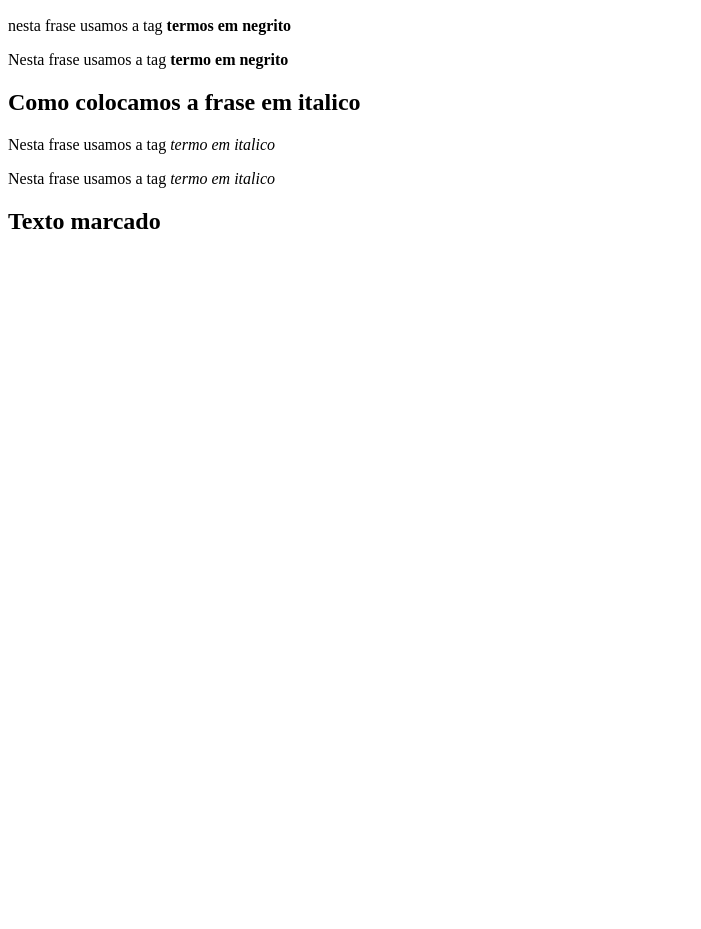
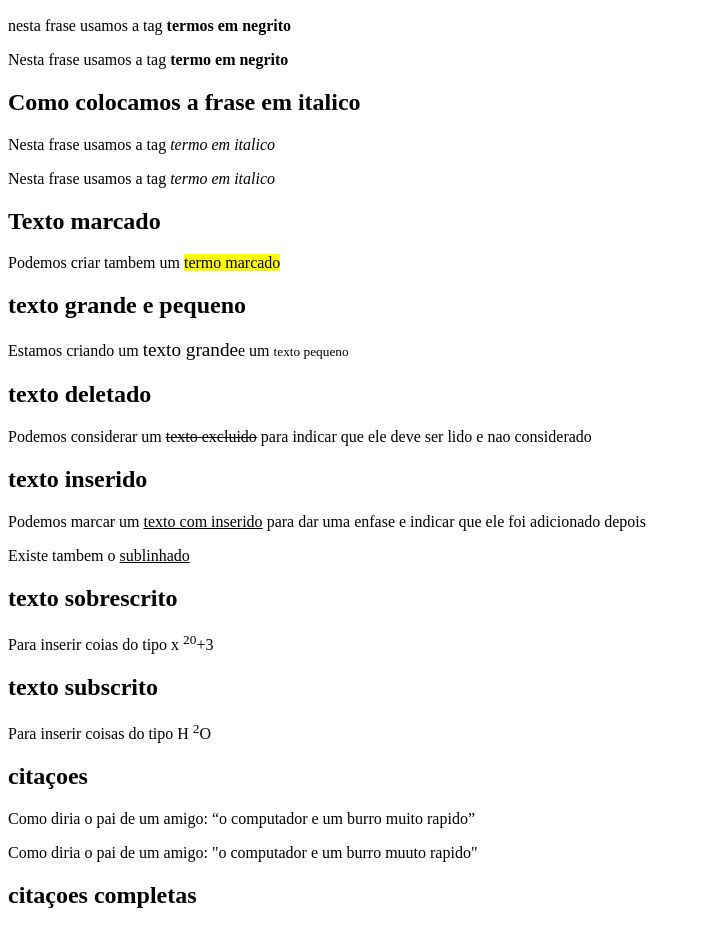
Before and after one commit to emilyvic15/projeto-leandro-, a plain HTML site: page index.html in a window 1280 px wide. Shown: the part 110-1039 px from the top of the page, without its empty margins (0-701 px from the left). Before the commit the page ends 800 px from the top, so only its background shows below. Drawn offline with Linux system fonts and the light colour scheme.

Commit message:
Add files via upload

```diff
--- a/index.html
+++ b/index.html
@@ -15,6 +15,22 @@
             <p>Nesta frase usamos a tag <i>termo em italico</i></p> <!--forma nao semantica-->
             <p>Nesta frase usamos a tag <em>termo em italico</em></p> <!--semantica-->
         <h2>Texto marcado</h2>
+            <p>Podemos criar tambem um <mark>termo marcado</mark></p>
+        <h2>texto grande e pequeno</h2>
+            <p>Estamos criando um <big>texto grande</big>e um <small>texto pequeno</small></p> <!--A tag em vermelho e porque esta desatualizada-->
+        <h2>texto deletado</h2>
+            <p>Podemos considerar um <del>texto excluido</del> para indicar que ele deve ser lido e nao considerado</p>
+        <h2>texto inserido</h2>
+            <p>Podemos marcar um <ins>texto com inserido</ins> para dar uma enfase e indicar que ele foi adicionado depois</p>
+            <p>Existe tambem o <u>sublinhado</u></p><!--com a tag U nao semantica-->
+        <h2>texto sobrescrito</h2>
+            <p>Para inserir coias do tipo x <sup>20</sup>+3</p>
+        <h2>texto subscrito</h2>
+            <p>Para inserir coisas do tipo H <sup>2</sup>O</p>
+        <h2>citaçoes</h2>
+            <p>Como diria o pai de um amigo: <q>o computador e um burro muito rapido</q></p><!--semantica-->
+            <p>Como diria o pai de um amigo: "o computador e um burro muuto rapido"</p>
+        <h2>citaçoes completas</h2>
 
 </body>
 </html>
```
